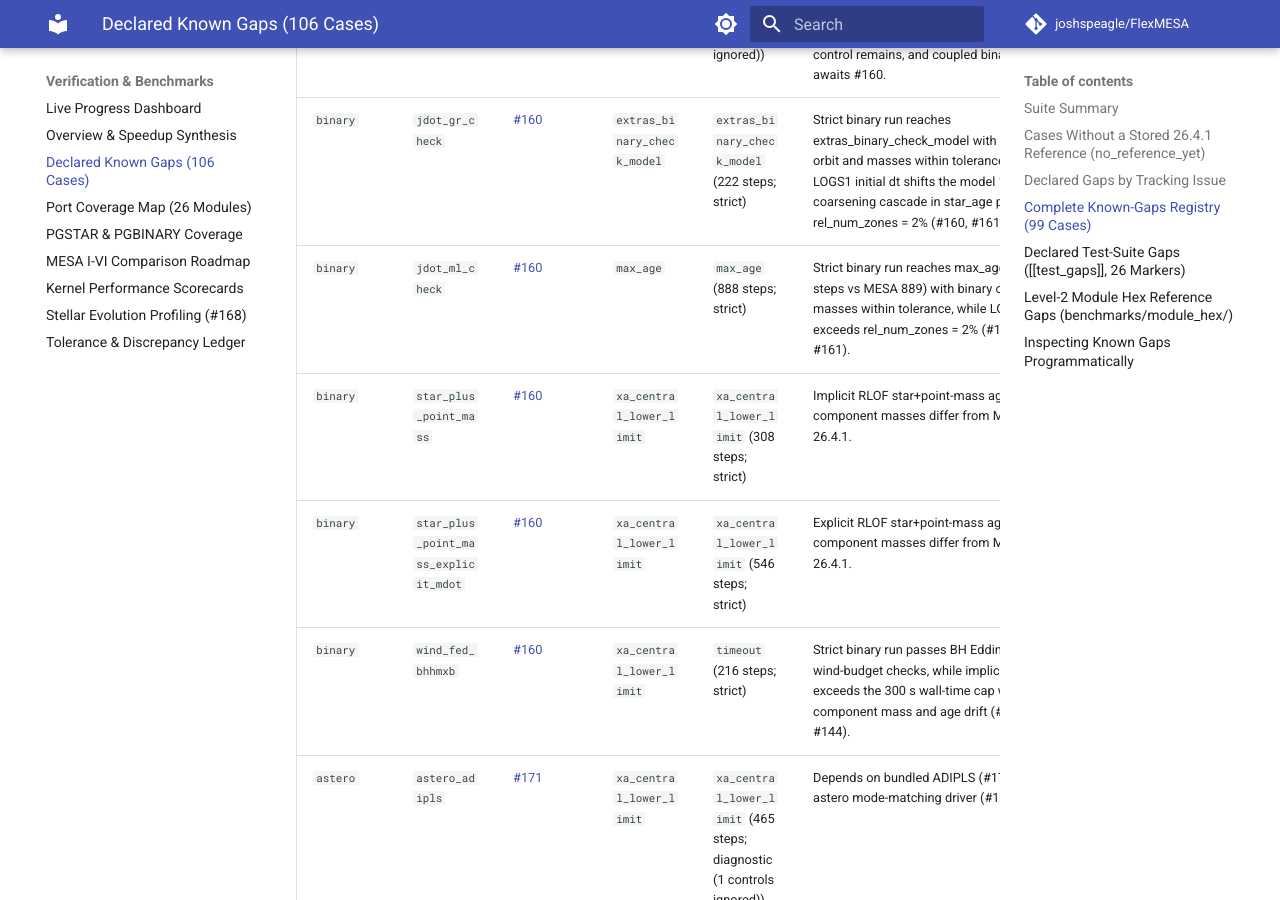
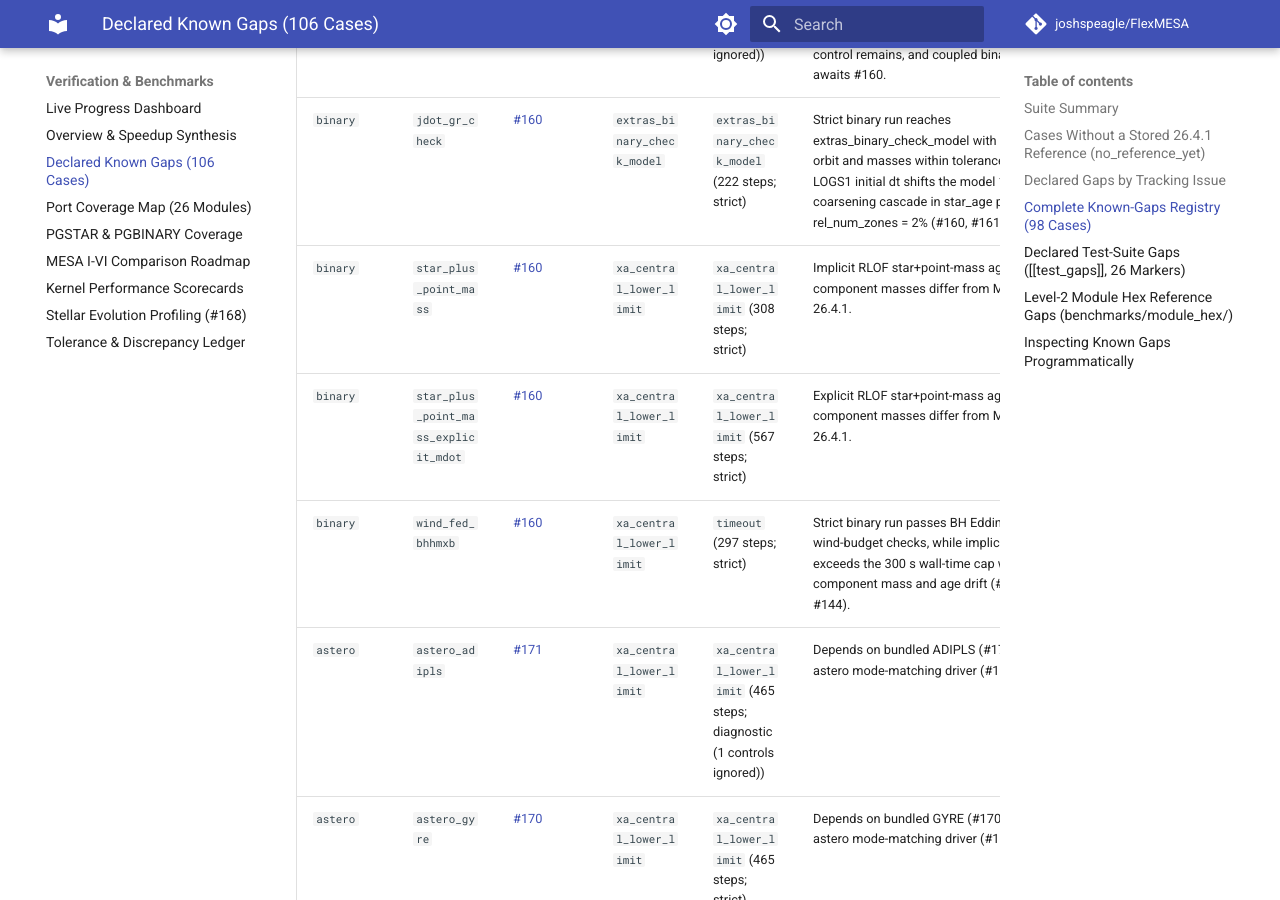
Before and after one commit to joshspeagle/FlexMESA, an MkDocs documentation site: the page built from docs/benchmarks/known-gaps.md, in a window 1280 px wide and 900 px high, scrolled down 14423 px. Built offline with MkDocs 1.6.1 and Material for MkDocs 9.7.7, drawn with Linux system fonts in a browser that asks for light colours; comment, search, counter and statistics services are not loaded; some of the changed text lies outside the part shown.

Commit message:
Update ZAMS-affected baseline and mark binary/jdot_ml_check passing (#360)
Co-Authored-By: Antigravity <noreply@google.com>

```diff
--- a/docs/benchmarks/known-gaps.md
+++ b/docs/benchmarks/known-gaps.md
@@ -10,9 +10,9 @@ Instead of capping steps or loosening checks to force green runs, unfinished or
 | Suite | Target Cases | Stored `26.4.1` Refs | `no_reference_yet` | Strict-Validated | Diagnostic Runs | Reach Upstream Term | Declared Gaps | Verified Pass |
 | :--- | ---: | ---: | ---: | ---: | ---: | ---: | ---: | ---: |
 | `star` | 90 | 86 | 4 | 46 | 44 | 39 | 85 | 1 |
-| `binary` | 8 | 8 | 0 | 7 | 1 | 6 | 6 | 2 |
+| `binary` | 8 | 8 | 0 | 7 | 1 | 6 | 5 | 3 |
 | `astero` | 8 | 8 | 0 | 1 | 7 | 3 | 8 | 0 |
-| **Total** | **106** | **102** | **4** | **54** | **52** | **48** | **99** | **3** |
+| **Total** | **106** | **102** | **4** | **54** | **52** | **48** | **98** | **4** |
 
 `Strict-Validated` counts cases whose unmodified inlists pass strict control validation (`#147`). `Diagnostic Runs` counts cases that strict validation rejects and that were rerun with the unsupported controls ignored; their numbers show where the engine stands and can never count as a pass (`DECISIONS #26`). `Reach Upstream Term` counts runs of either kind.
 
@@ -42,14 +42,14 @@ Cases lacking a committed MESA `26.4.1` baseline report `no reference yet` and c
 | [#152](https://github.com/joshspeagle/FlexMESA/issues/152) | 5 | Align `evolve.rs`, Newton solver control, and retry loops |
 | [#155](https://github.com/joshspeagle/FlexMESA/issues/155) | 5 | Align convective boundaries, overshooting, CPM, and pred. mix |
 | [#158](https://github.com/joshspeagle/FlexMESA/issues/158) | 5 | Align shellular rotation solver variables and Spruit-Tayler |
-| [#160](https://github.com/joshspeagle/FlexMESA/issues/160) | 5 | Align coupled `BinarySystem` step ordering, tides, and RLOF |
+| [#160](https://github.com/joshspeagle/FlexMESA/issues/160) | 4 | Align coupled `BinarySystem` step ordering, tides, and RLOF |
 | [#156](https://github.com/joshspeagle/FlexMESA/issues/156) | 3 | Port full Burgers element diffusion and radiative levitation |
 | [#231](https://github.com/joshspeagle/FlexMESA/issues/231) | 3 | Open #140 parity sub-issue |
 | [#153](https://github.com/joshspeagle/FlexMESA/issues/153) | 1 | Port upstream `mesh_adjust.f90` remeshing planner |
 | [#159](https://github.com/joshspeagle/FlexMESA/issues/159) | 1 | Align stellar wind schemes and rotational wind boosts |
 | [#171](https://github.com/joshspeagle/FlexMESA/issues/171) | 1 | Integrate bundled `ADIPLS` oscillation eigensolver |
 
-## Complete Known-Gaps Registry (99 Cases)
+## Complete Known-Gaps Registry (98 Cases)
 
 | Suite | Case | Issue | Expected Term | Baseline Outcome | Mechanism |
 | :--- | :--- | :--- | :--- | :--- | :--- |
@@ -140,10 +140,9 @@ Cases lacking a committed MESA `26.4.1` baseline report `no reference yet` and c
 | `star` | `zams_to_cc_80` | [#161](https://github.com/joshspeagle/FlexMESA/issues/161) | `fe_core_infall_limit` | `timeout` (97 steps; diagnostic (7 controls ignored)) | 80 Msun core-collapse evolution hits the 300 s wall-time guard with unported high-T rate, opacity, and rotation controls (#161, #158). |
 | `binary` | `double_bh` | [#161](https://github.com/joshspeagle/FlexMESA/issues/161) | `extras_binary_finish_step` | `error` (0 steps; diagnostic (1 controls ignored)) | Component history_columns.list requests unported gradT_excess_alpha/hydro/colors columns (#157, #161), 1 unsupported control remains, and coupled binary orbit awaits #160. |
 | `binary` | `jdot_gr_check` | [#160](https://github.com/joshspeagle/FlexMESA/issues/160) | `extras_binary_check_model` | `extras_binary_check_model` (222 steps; strict) | Strict binary run reaches extras_binary_check_model with binary orbit and masses within tolerance, while LOGS1 initial dt shifts the model 1-5 coarsening cascade in star_age past rel_num_zones = 2% (#160, #161). |
-| `binary` | `jdot_ml_check` | [#160](https://github.com/joshspeagle/FlexMESA/issues/160) | `max_age` | `max_age` (888 steps; strict) | Strict binary run reaches max_age (888 steps vs MESA 889) with binary orbit and masses within tolerance, while LOGS1 exceeds rel_num_zones = 2% (#160, #161). |
 | `binary` | `star_plus_point_mass` | [#160](https://github.com/joshspeagle/FlexMESA/issues/160) | `xa_central_lower_limit` | `xa_central_lower_limit` (308 steps; strict) | Implicit RLOF star+point-mass age and component masses differ from MESA 26.4.1. |
-| `binary` | `star_plus_point_mass_explicit_mdot` | [#160](https://github.com/joshspeagle/FlexMESA/issues/160) | `xa_central_lower_limit` | `xa_central_lower_limit` (546 steps; strict) | Explicit RLOF star+point-mass age and component masses differ from MESA 26.4.1. |
-| `binary` | `wind_fed_bhhmxb` | [#160](https://github.com/joshspeagle/FlexMESA/issues/160) | `xa_central_lower_limit` | `timeout` (216 steps; strict) | Strict binary run passes BH Eddington and wind-budget checks, while implicit RLOF exceeds the 300 s wall-time cap with component mass and age drift (#160, #144). |
+| `binary` | `star_plus_point_mass_explicit_mdot` | [#160](https://github.com/joshspeagle/FlexMESA/issues/160) | `xa_central_lower_limit` | `xa_central_lower_limit` (567 steps; strict) | Explicit RLOF star+point-mass age and component masses differ from MESA 26.4.1. |
+| `binary` | `wind_fed_bhhmxb` | [#160](https://github.com/joshspeagle/FlexMESA/issues/160) | `xa_central_lower_limit` | `timeout` (297 steps; strict) | Strict binary run passes BH Eddington and wind-budget checks, while implicit RLOF exceeds the 300 s wall-time cap with component mass and age drift (#160, #144). |
 | `astero` | `astero_adipls` | [#171](https://github.com/joshspeagle/FlexMESA/issues/171) | `xa_central_lower_limit` | `xa_central_lower_limit` (465 steps; diagnostic (1 controls ignored)) | Depends on bundled ADIPLS (#171) and astero mode-matching driver (#162). |
 | `astero` | `astero_gyre` | [#170](https://github.com/joshspeagle/FlexMESA/issues/170) | `xa_central_lower_limit` | `xa_central_lower_limit` (465 steps; strict) | Depends on bundled GYRE (#170) and astero mode-matching driver (#162). |
 | `astero` | `example_astero` | [#162](https://github.com/joshspeagle/FlexMESA/issues/162) | `xtra1` | `astero_use_first_values_samples=1_best_chi2=2.908108e0_term=chi2_search_limit2` (1007 steps; diagnostic (51 controls ignored)) | Asteroseismic search driver and in-house pulsation scaffolding (#162, #171). |
@@ -227,7 +226,7 @@ from flexmesa.testing import case_manifest
 manifest = case_manifest.load_case_manifest()
 gaps = case_manifest.load_known_gaps()
 assert len(manifest.cases) == 106
-assert len(gaps) == 99
+assert len(gaps) == 98
 no_ref = [
     c.case for c in manifest.cases
     if c.reference_status == "no_reference_yet"
```
Also changed, not shown: docs/benchmarks/coverage-map.md (+2 -2 lines), notes/audit/case_table.md (+17 -17 lines), 2 other files.
